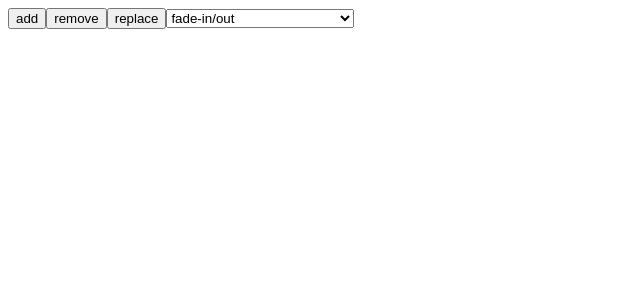
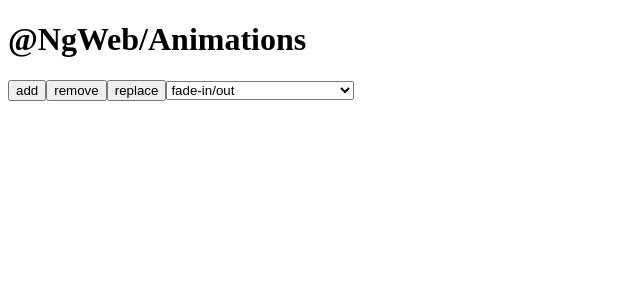
Before and after one commit to HylandSoftware/ngx-animations, an Angular app: page / in a window 1280 px wide. Shown: the top 300 px of the page, without its empty margins (0-640 px from the left). Built offline with nearby package versions, Linux system fonts and the light colour scheme.

Commit message:
docs: improve docs, tweak demo site, add keywords

```diff
--- a/src/app/app.component.html
+++ b/src/app/app.component.html
@@ -1,3 +1,4 @@
+<h1>@NgWeb/Animations</h1>
 <button (click)="add()">add</button>
 <button (click)="remove()">remove</button>
 <button (click)="replace()">replace</button>
```
Also changed, not shown: package.json (+10 -0 lines), 1 other file (tests, documents, lock files or other folders).
